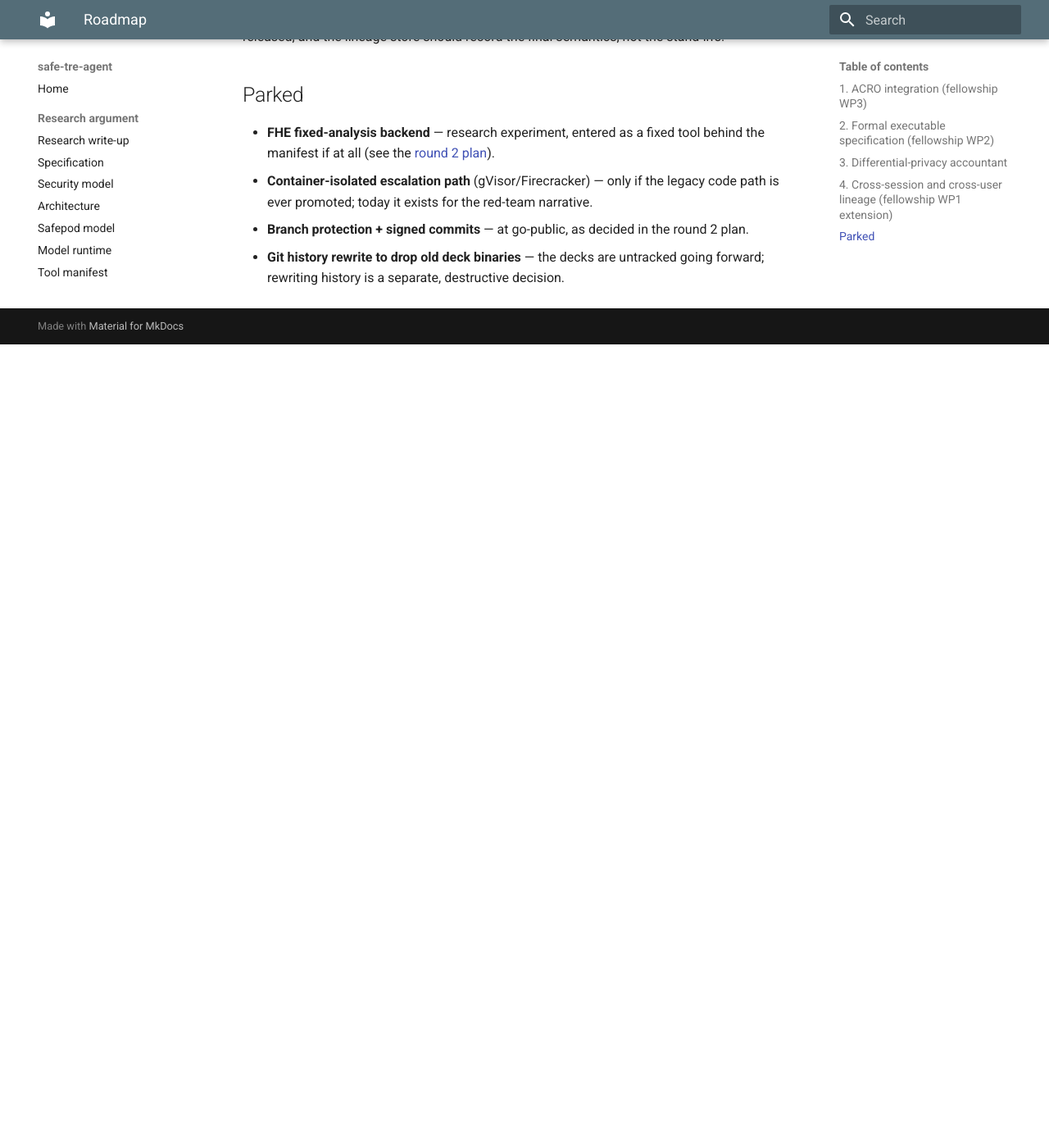
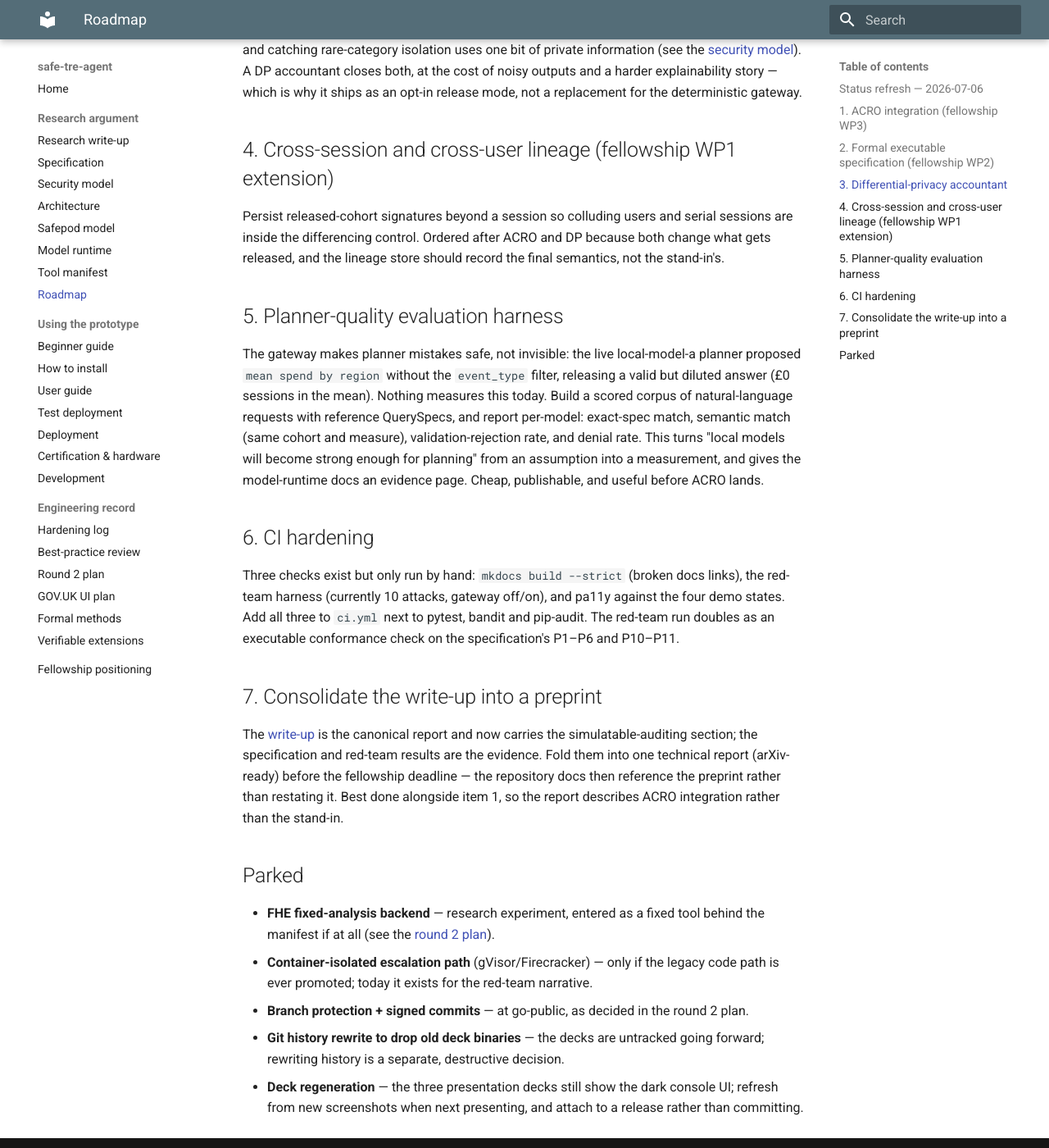
Before and after one commit to wadelab/safe-tre-agent, an MkDocs documentation site: the page built from docs/roadmap.md, in a window 1280 px wide and 1400 px high, scrolled down 1311 px. Shown: the whole window at 82% size. Built offline with MkDocs 1.6.1 and Material for MkDocs 9.7.7, drawn with Linux system fonts in a browser that asks for light colours; before the commit the page ends 1731 px from its top, so only the background shows below that; some of the changed text lies outside the part shown.

Commit message:
Refresh the roadmap: status, and three new recommendations
Status refresh records what landed on 2026-07-06 (specification, safe
schema disclosure + marginals fix, UK dataset, GOV.UK restyle, round-3
hardening) and declares the demo shell finished. Items 1-4 keep their
order; the formal-model item now points at the specification's
P-clauses as the properties to discharge. Three new items enter:

5. Planner-quality evaluation harness -- score real local models
   against reference QuerySpecs (the live planner already shows why:
   a valid-but-diluted unfiltered mean).
6. CI hardening -- run mkdocs --strict, the red-team suite, and pa11y
   in ci.yml next to pytest/bandit/pip-audit.
7. Consolidate the write-up into an arXiv-ready preprint alongside
   ACRO integration.

Parked list gains the deck-regeneration note (decks still show the
dark console UI).

```diff
--- a/docs/roadmap.md
+++ b/docs/roadmap.md
@@ -10,6 +10,16 @@
 but a real TRE supplies its own identity and network boundary, so shell work
 does not advance the research questions. The shell is now frozen: it gets
 fixes, not new controls.
+
+## Status refresh — 2026-07-06
+
+Done since this roadmap was written: the [specification](specification.md)
+(the P/R clauses the formal model will discharge), the safe schema-disclosure
+endpoint and the marginals value-leak fix, the comprehensive UK synthetic
+dataset with pinned disclosure anchors, the GOV.UK restyle of the demo shell
+(pa11y-clean, WCAG 2.2 AA), and round-3 hardening of the stateful controls.
+The shell is now genuinely finished — items 1–4 below are unchanged in order,
+and three new items enter behind them.
 
 ## 1. ACRO integration (fellowship WP3)
 
@@ -29,9 +39,10 @@
 The `QuerySpec` space is finite and small, which is what makes it provable.
 Encode the catalogue and the `QuerySpec → SQL plan → disclosure` path as a
 machine-checkable model (Alloy or TLA+ first; Lean if the invariants warrant
-it), and check the invariants the tests currently sample: no internal column
-reaches a public plan, no released cell is below threshold, suppression fails
-closed. CI runs the model check next to pytest.
+it). The properties to discharge are now written down: the P-clauses of the
+[specification](specification.md), starting with P1–P9 (the query boundary)
+and P7 (fail-closed), which the July round of property-testing showed is the
+clause real bugs land on. CI runs the model check next to pytest.
 
 This ranks above DP because it hardens the claim we already make, rather than
 adding a claim we do not yet make.
@@ -54,6 +65,35 @@
 because both change what gets released, and the lineage store should record
 the final semantics, not the stand-in's.
 
+## 5. Planner-quality evaluation harness
+
+The gateway makes planner mistakes safe, not invisible: the live
+local-model-a planner proposed `mean spend by region` without the
+`event_type` filter, releasing a valid but diluted answer (£0 sessions in the
+mean). Nothing measures this today. Build a scored corpus of natural-language
+requests with reference QuerySpecs, and report per-model: exact-spec match,
+semantic match (same cohort and measure), validation-rejection rate, and
+denial rate. This turns "local models will become strong enough for planning"
+from an assumption into a measurement, and gives the model-runtime docs an
+evidence page. Cheap, publishable, and useful before ACRO lands.
+
+## 6. CI hardening
+
+Three checks exist but only run by hand: `mkdocs build --strict` (broken docs
+links), the red-team harness (currently 10 attacks, gateway off/on), and
+pa11y against the four demo states. Add all three to `ci.yml` next to pytest,
+bandit and pip-audit. The red-team run doubles as an executable conformance
+check on the specification's P1–P6 and P10–P11.
+
+## 7. Consolidate the write-up into a preprint
+
+The [write-up](writeup.md) is the canonical report and now carries the
+simulatable-auditing section; the specification and red-team results are the
+evidence. Fold them into one technical report (arXiv-ready) before the
+fellowship deadline — the repository docs then reference the preprint rather
+than restating it. Best done alongside item 1, so the report describes ACRO
+integration rather than the stand-in.
+
 ## Parked
 
 - **FHE fixed-analysis backend** — research experiment, entered as a fixed
@@ -66,3 +106,6 @@
   round 2 plan.
 - **Git history rewrite to drop old deck binaries** — the decks are untracked
   going forward; rewriting history is a separate, destructive decision.
+- **Deck regeneration** — the three presentation decks still show the dark
+  console UI; refresh from new screenshots when next presenting, and attach
+  to a release rather than committing.
```
